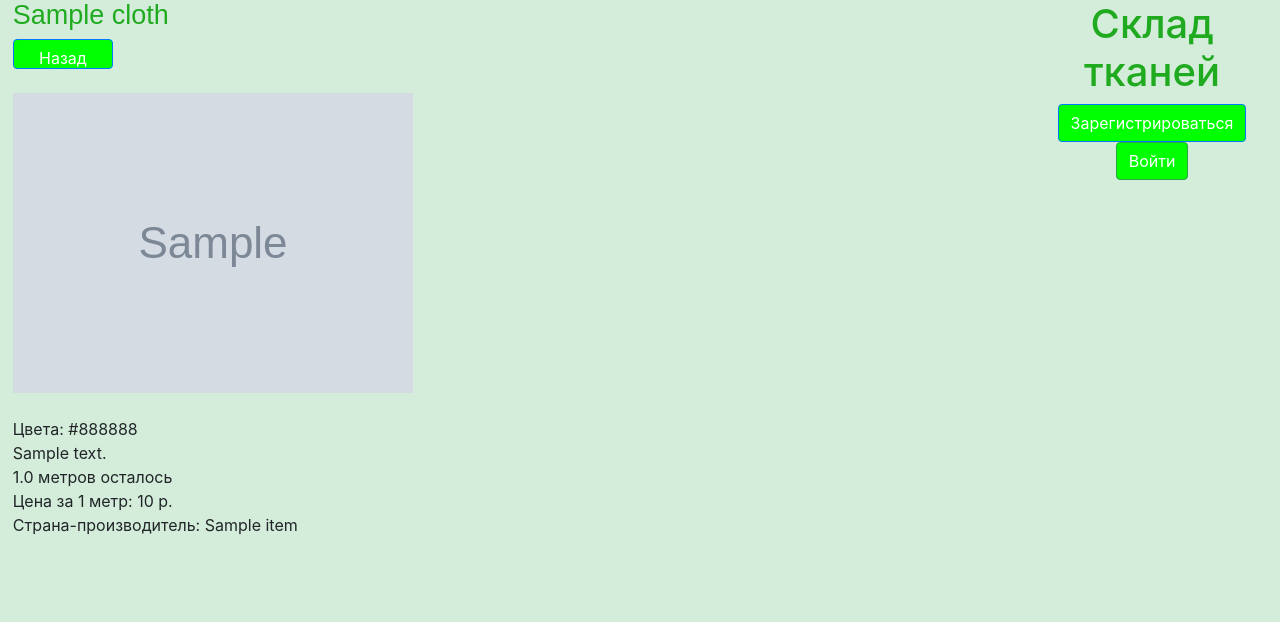
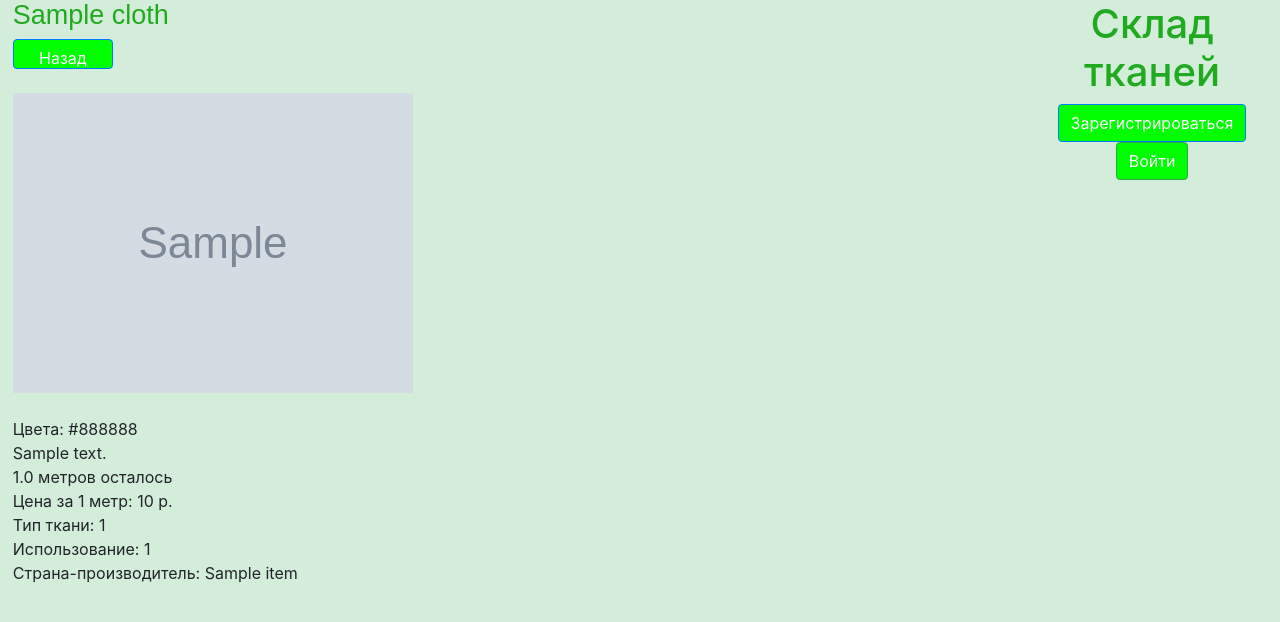
Before and after one commit to GlebVoronin/YandexWebServerProjectwithAPI, a Flask app: page /view/1 in a window 1280 px wide. Shown: the top 622 px of the page. Run offline with Flask 2, Linux system fonts and the light colour scheme; tables that the repository leaves empty hold one stand-in row (values such as "Sample post"); grey boxes marked "Sample" are stand-in pictures; a database or web service that is not in the repository returns one stand-in record (values such as "Sample title"); data that the repository does not hold is empty; parts of the project's set-up code (start-up, migrations or seed data) failed here and were passed over; some libraries are stand-ins or nearby versions.

Commit message:
Add categories

```diff
--- a/data/forms.py
+++ b/data/forms.py
@@ -1,6 +1,6 @@
 from flask_wtf import FlaskForm
 from wtforms import (StringField, PasswordField, SubmitField, IntegerField, FieldList,
-                     BooleanField, MultipleFileField, FloatField, TextAreaField)
+                     BooleanField, MultipleFileField, FloatField, TextAreaField, SelectField)
 from wtforms.fields.html5 import EmailField, SearchField
 from wtforms.validators import DataRequired, Email
 from data.validators import CheckStringFieldByDigit
@@ -34,6 +34,8 @@ class AddClothForm(FlaskForm):
     length = FloatField('Доступная длина ткани (в метрах)', validators=[DataRequired()])
     price = IntegerField('Цена ткани (за 1 метр)', validators=[DataRequired()])
     country = StringField('Страна-производитель', validators=[DataRequired()])
+    usage = SelectField('Использование ткани', choices=[], validators=[DataRequired()])
+    type = SelectField('Тип ткани', choices=[], validators=[DataRequired()])
     submit = SubmitField('Подтвердить')
 
 
--- a/templates/view_cloth.html
+++ b/templates/view_cloth.html
@@ -12,6 +12,8 @@
 {{ cloth.description }}<br>
 {{ cloth.length }} метров осталось<br>
 Цена за 1 метр: {{ cloth.price }} р.<br>
+Тип ткани: {{cloth.cloth_type_id}}<br>
+Использование: {{ cloth.cloth_type_by_usage_id }}<br>
 Страна-производитель: {{ cloth.country_id }}<br>
 {% if current_user.is_authenticated %}
 <a class="btn btn-primary " href="/favourites{{ cloth.get_url() }}">Добавить в избранное</a>
```
